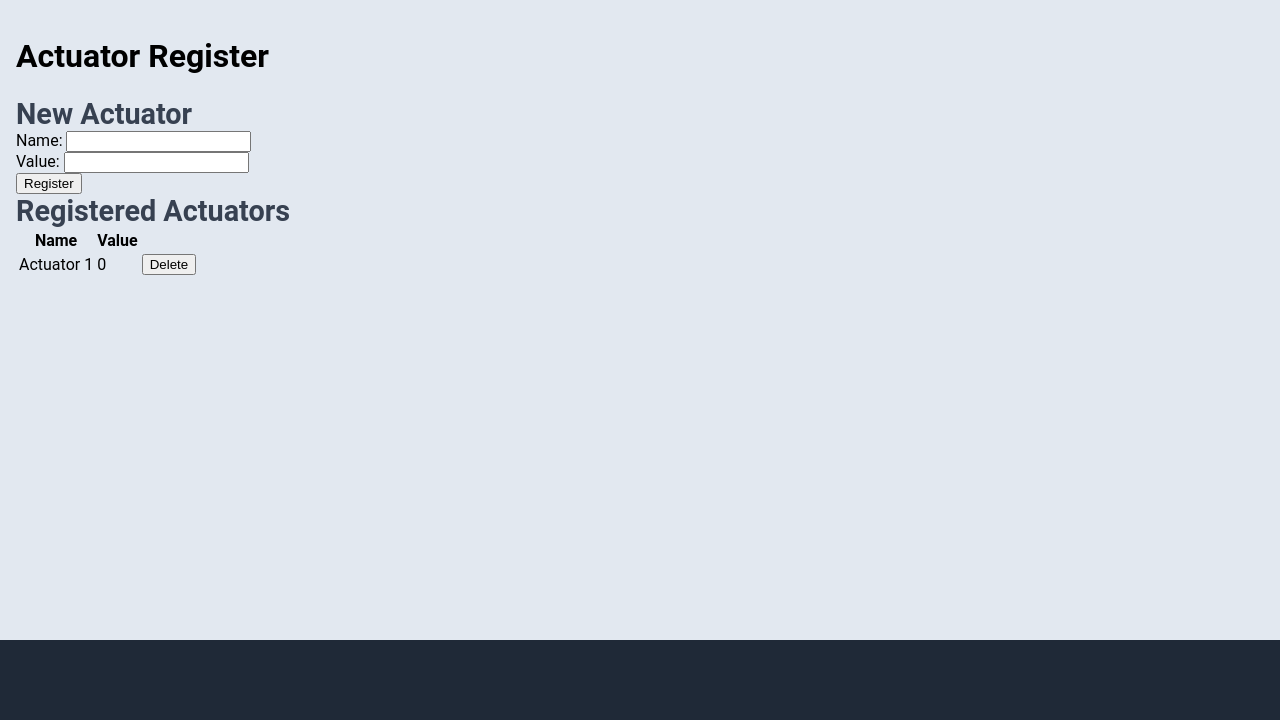
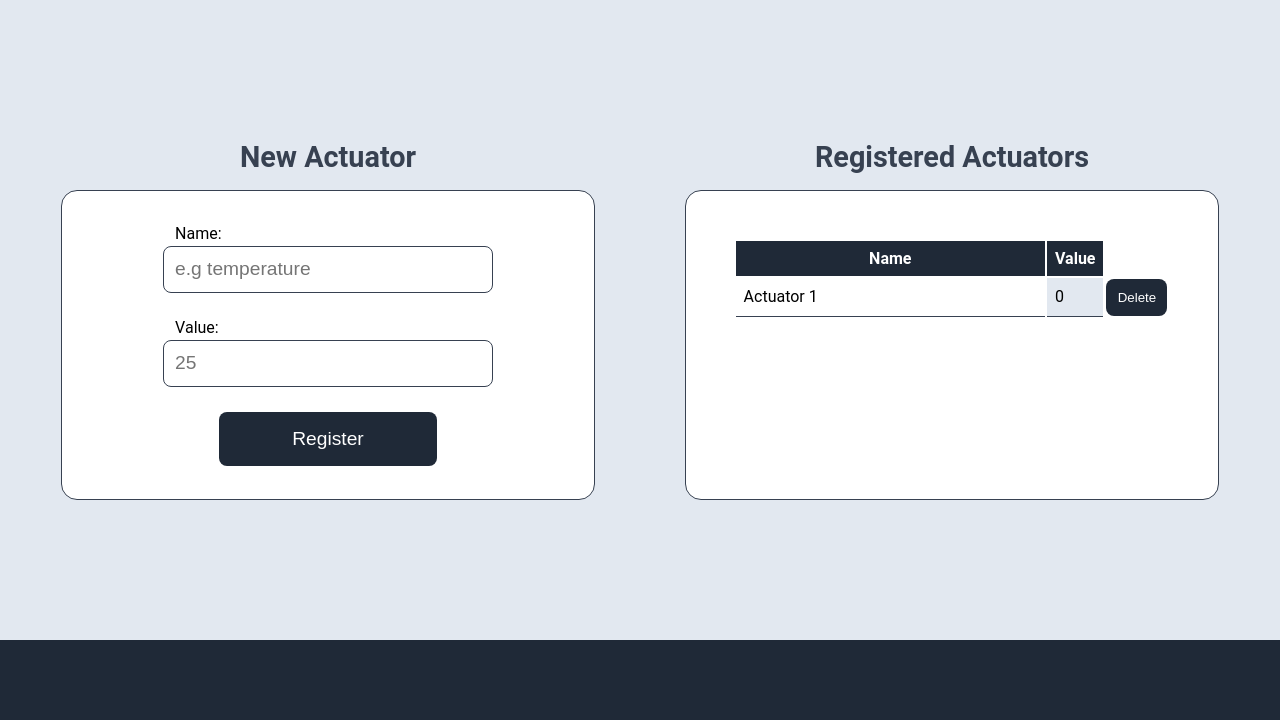
Before and after one commit to nick11nic/flask-web-app, a Flask app: page /actuator in a window 1280 px wide. Shown: the part 80-800 px from the top of the page. Run offline with Flask 3, Linux system fonts and the light colour scheme; the visitor is signed in with stand-in values (Sample User, id 1).

Commit message:
actuator style

```diff
--- /dev/null
+++ b/static/css/actuator.css
@@ -0,0 +1,144 @@
+:root {
+    --gray: #1f2937;
+    --light-gray: #e2e8f0;
+    --medium-gray: #374151;
+
+    font-family: "Roboto", sans-serif;
+}
+
+h2{
+    margin: 0;
+    font-size: 1.8rem;
+    color: var(--medium-gray);
+}
+
+
+
+.main{
+    display: flex;
+    justify-content: space-around;
+    align-items: center;
+    width: 100%;
+    height: 100%;
+}
+
+.container{
+    display: flex;
+    flex-direction: column;
+    align-items: center;
+    justify-content: center;
+    width: 35%;
+    height: 35%;
+    gap: 1rem;
+}
+
+.actuator-create-container,
+.actuator-view-container{
+    display: flex;
+    width: 100%;
+    min-height: 100%;
+    padding: 3rem;
+    flex-direction: column;
+    align-items: center;
+    background-color: white;
+    border-radius: 1rem;
+    border: 0.1rem solid var(--medium-gray);
+}
+
+.actuator-create-container{
+    justify-content: center;
+    gap: 0.2rem;
+}
+
+.actuator-label, .actuator-input{
+    width: 70%;
+}
+
+.actuator-input{
+    padding: 0.7rem;
+    border: 0.1rem solid var(--medium-gray);
+    border-radius: 0.5rem;
+    font-size: 1.2rem;
+}
+
+.actuator-button{
+    padding: 1rem;
+    width: 50%;
+    background-color: var(--gray);
+    color: white;
+    border: none;
+    border-radius: 0.5rem;
+    font-size: 1.2rem;
+}
+.actuator-button:hover{
+    background-color: var(--medium-gray);
+    cursor: pointer;
+}
+
+.actuator-view-container{
+    justify-content: top;
+    overflow: auto;
+    padding: 3rem;
+}
+
+.actuator-table{
+    width: 100%;
+}
+
+.actuator-table-header{
+    justify-content: space-between;
+    background-color: var(--gray);
+    color: white;
+    width: 100%;
+    padding: 0.5rem;
+}
+
+.actuator-table-data{
+    padding: 0.5rem;
+    border-bottom: 0.1rem solid var(--medium-gray);
+    text-align: left;
+}
+
+.actuator-table-data:nth-child(even){
+    background-color: var(--light-gray);
+}
+
+.actuator-table-data:nth-child(odd){
+    background-color: white;
+}
+
+.actuator-table-data:last-child{
+    border-bottom: none;
+}
+
+.actuator-delete-button{
+    background-color: var(--gray);
+    color: white;
+    border: none;
+    padding: 0.7rem;
+    border-radius: 0.5rem;
+}
+
+.actuator-delete-button:hover{
+    background-color: var(--medium-gray);
+    cursor: pointer;
+}
+
+::-webkit-scrollbar {
+    width: 12px;
+    border-radius: 10px;
+  }
+
+  ::-webkit-scrollbar-track {
+    background: var(--light-gray);
+    border-radius: 10px;
+  }
+
+  ::-webkit-scrollbar-thumb {
+    background: var(--gray);
+    border-radius: 10px;
+  }
+
+  ::-webkit-scrollbar-thumb:hover {
+    background: var(--medium-gray);
+  }
--- a/templates/actuator.html
+++ b/templates/actuator.html
@@ -5,39 +5,44 @@ Actuator Page
 {% endblock %}
 
 {% block content%}
-<h1>Actuator Register</h1>
+<div class="main">
+    {% if session.get('username') == "adm" %}
+    <div class="container">
+        <h2 class="actuator-subtitle">New Actuator</h2>
+        <form action="/create_actuator" method="post" class="actuator-create-container">
+            <label for="name" class="actuator-label">Name:</label>
+            <input type="text" id="name" name="name" placeholder="e.g temperature" required class="actuator-input"><br>
 
-{% if session.get('username') == "adm" %}
-<h2>New Actuator</h2>
-<form action="/create_actuator" method="post">
-    <label for="name">Name:</label>
-    <input type="text" id="name" name="name" required><br>
+            <label for="value" class="actuator-label">Value:</label>
+            <input type="number" id="value" name="value" placeholder="25" required class="actuator-input"><br>
 
-    <label for="value">Value:</label>
-    <input type="number" id="value" name="value" required><br>
-
-    <button type="submit">Register</button>
+            <button type="submit" class="actuator-button">Register</button>
         </form>
+    </div>
     {% endif %}
-
-<h2>Registered Actuators</h2>
-<table>
+    <div class="container">
+        <h2 class="actuator-subtitle">Registered Actuators</h2>
+        <div class="actuator-view-container">
+            <table class="actuator-table">
                 <tr>
-        <th>Name</th>
-        <th>Value</th>
+                    <th class="actuator-table-header">Name</th>
+                    <th class="actuator-table-header">Value</th>
                 </tr>
                 {% for actuator in actuators %}
                 <tr>
-        <td>{{ actuator.name }}</td>
-        <td>{{ actuator.value }}</td>
+                    <td class="actuator-table-data">{{ actuator.name }}</td>
+                    <td class="actuator-table-data">{{ actuator.value }}</td>
                     <td>
                         {% if session.get('username') == "adm" %}
                         <form action="/delete_actuator/{{actuator.id}}" method="POST">
-                <button type="submit">Delete</button>
+                            <button type="submit" class="actuator-delete-button">Delete</button>
                         </form>
                         {% endif %}
                     </td>
                 </tr>
                 {% endfor %}
             </table>
+        </div>
+    </div>
+</div>
 {% endblock %}
```
Lines whose indentation alone changed are shown as unchanged.
